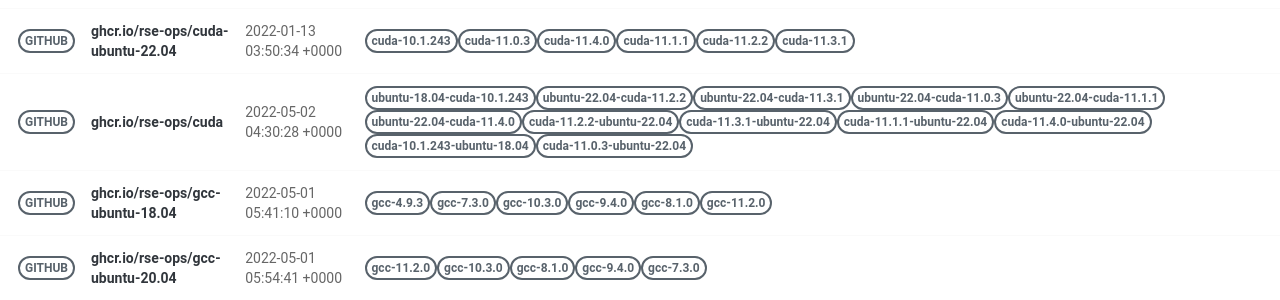
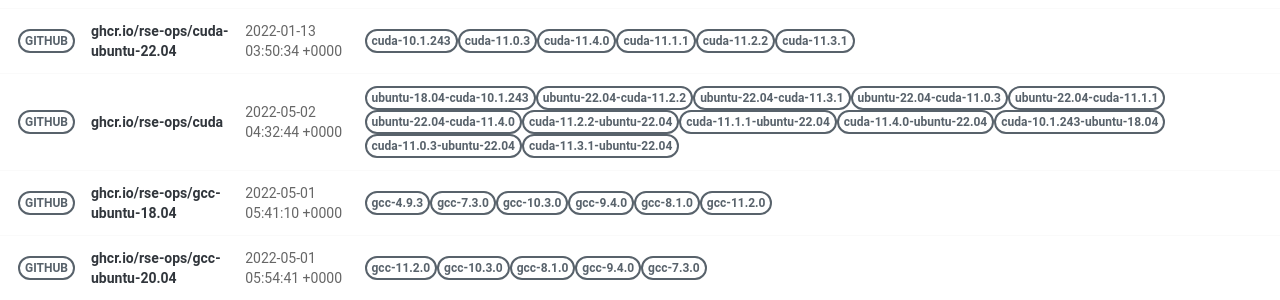
Before and after one commit to rse-ops/docker-images, a Jekyll site: the page built from pages/index.md, in a window 1280 px wide. Shown: the part 421-721 px from the top of the page. Built offline with Jekyll 4.4.1, drawn with Linux system fonts in a browser that asks for light colours; nearby versions of some CDN libraries.

Commit message:
Automated push to update library 2022-05-02

```diff
--- a/_library/ghcr.io-rse-ops-cuda.md
+++ b/_library/ghcr.io-rse-ops-cuda.md
@@ -1,7 +1,7 @@
 ---
 layout: container
 name: ghcr.io/rse-ops/cuda
-updated_at: 2022-05-02 04:30:28.184410
+updated_at: 2022-05-02 04:32:44.487148
 
 
 container_url: https://github.com/orgs/rse-ops/packages/container/package/cuda
```
Also changed, not shown: other parts of _library/ghcr.io-rse-ops-cuda.md (+3 -3 lines).
